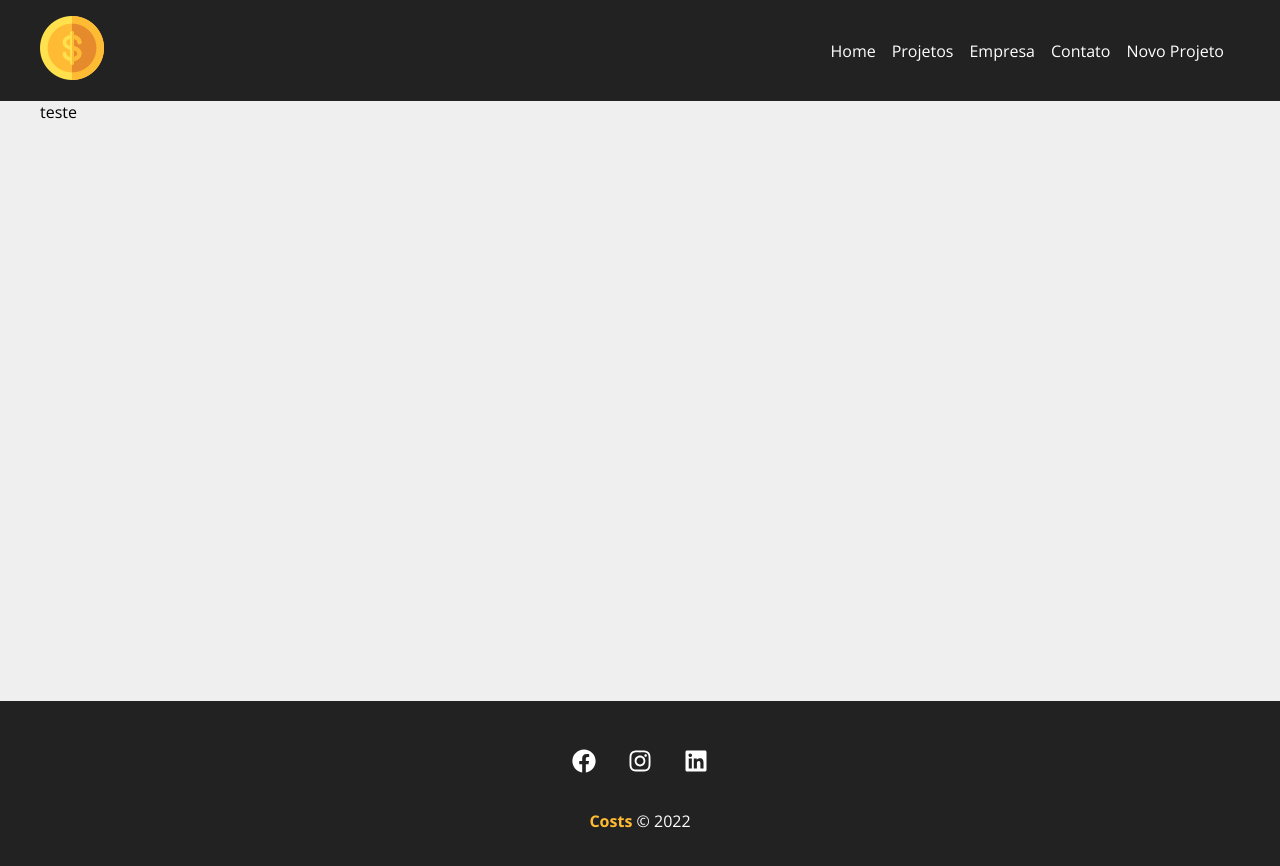
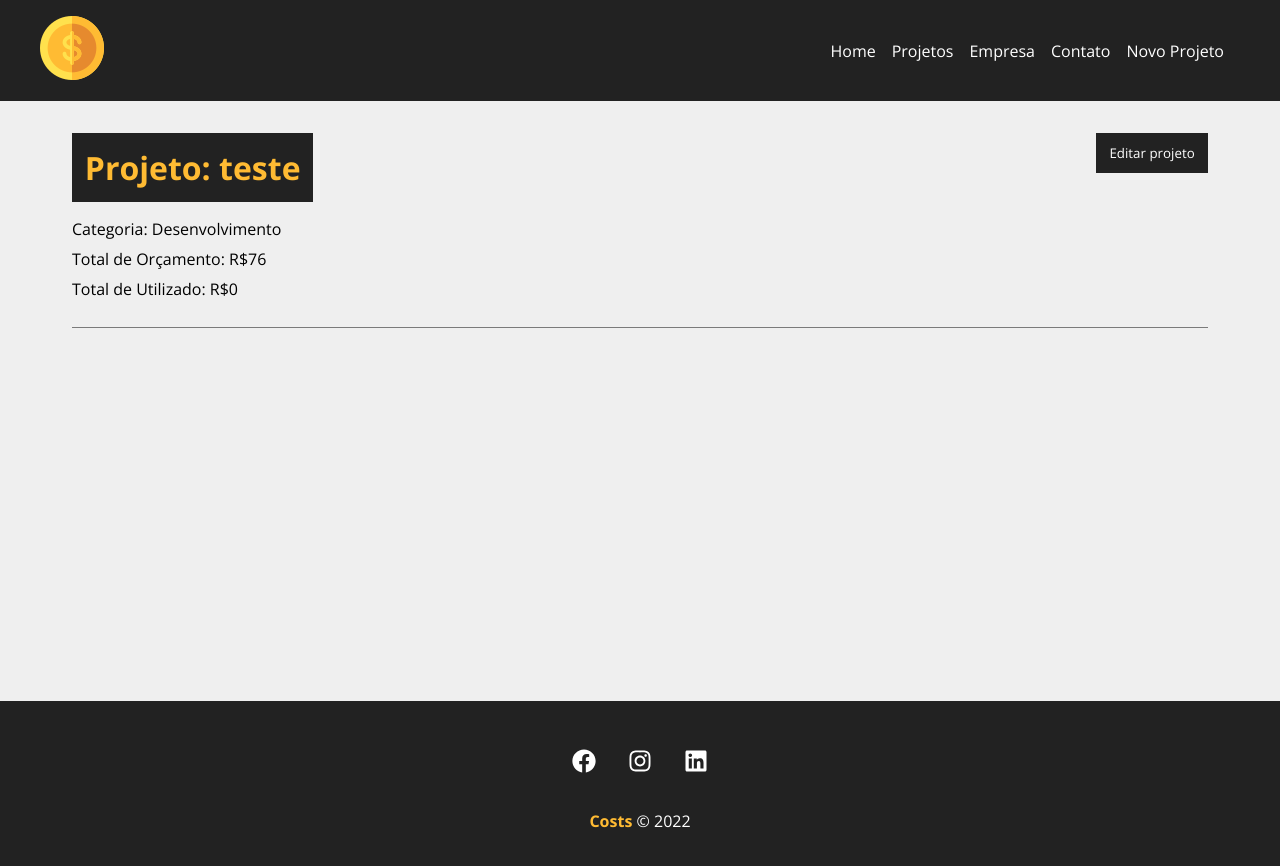
Before and after one commit to ehurafa/react-hora-de-codar, a React (Create React App) app in the folder costs/: page /project/1 in a window 1280 px wide. Shown: the top 866 px of the page. Built offline with nearby package versions, Linux system fonts and the light colour scheme; data requests are answered from the project's data file; the HTML template or start-up script is replaced by a standard one.

Commit message:
show project details

```diff
--- a/costs/src/components/pages/Project.js
+++ b/costs/src/components/pages/Project.js
@@ -1,4 +1,7 @@
 import styles from './Project.module.css'
+
+import Loading from '../layout/Loading'
+import Container from '../layout/Container'
 
 import { useParams } from 'react-router-dom'
 
@@ -8,6 +11,7 @@
 
     const { id } = useParams()
     const [project, setProject] = useState([])
+    const [showProjectForm, setShowProjectForm] = useState(false)
 
     useEffect(() => {
         fetch(`http://localhost:5000/projects/${id}`, {
@@ -26,7 +30,49 @@
 
     console.log('project ', project.name)
 
-    return (<p>{project.name}</p>)
+    function toggleProjectForm() {
+        setShowProjectForm(!showProjectForm)
+    }
+
+    return (
+        <>
+            {project.name
+                ? (
+                    <div className={styles.project_details}>
+                        <Container customClass="column">
+                            <div className={styles.details_container}>
+                                <h1>Projeto: {project.name}</h1>
+                                <button className={styles.btn} onClick={toggleProjectForm}>
+                                    {!showProjectForm ? 'Editar projeto' : 'Fechar'}
+                                </button>
+                                {!showProjectForm
+                                    ? (
+                                        <div className={styles.project_info}>
+                                            <p>
+                                                <span>Categoria:</span> {project.category.name}
+                                            </p>
+                                            <p>
+                                                <span>Total de Orçamento:</span> R${project.budget}
+                                            </p>
+                                            <p>
+                                                <span>Total de Utilizado:</span> R${project.cost}
+                                            </p>
+                                        </div>
+                                    )
+                                    : (
+                                        <div className={styles.project_info}>
+                                            <p>Detalhes do projeto</p>
+                                        </div>
+                                    )
+                                }
+                            </div>
+                        </Container>
+                    </div>
+                )
+                : (<Loading />)
+            }
+        </>
+    )
 }
 
 export default Project
--- a/costs/src/components/pages/Project.module.css
+++ b/costs/src/components/pages/Project.module.css
@@ -0,0 +1,48 @@
+.project_details {
+    padding: 2em;
+    width: 100%;
+}
+
+.project_details h1,
+.project_details h2,
+.project_details p {
+    margin-bottom: 0.5em;
+}
+
+.project_details h1 {
+    background: #222;
+    color: #ffbb33;
+    padding: 0.4em;
+}
+
+.project_details h1 span {
+    font-weight: bold;
+}
+
+.details_container,
+.service_form_container {
+    border-bottom: 1px solid #7a7a7a;
+    margin-bottom: 1.2em;
+    padding-bottom: 1.2em;
+    display: flex;
+    justify-content: space-between;
+    flex-wrap: wrap;
+}
+
+.btn {
+    background-color: #222;
+    color: #fff;
+    padding: 0.5em 1em;
+    text-decoration: none;
+    transition: 0.5s;
+    border: 0;
+    cursor: pointer;
+    max-height: 40px;
+}
+.btn:hover {
+    color: #ffbb33;
+}
+
+.project_info {
+    width: 100%;
+}
```
